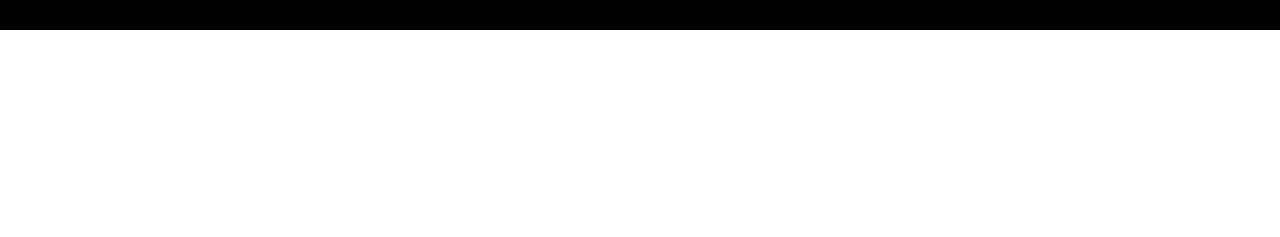
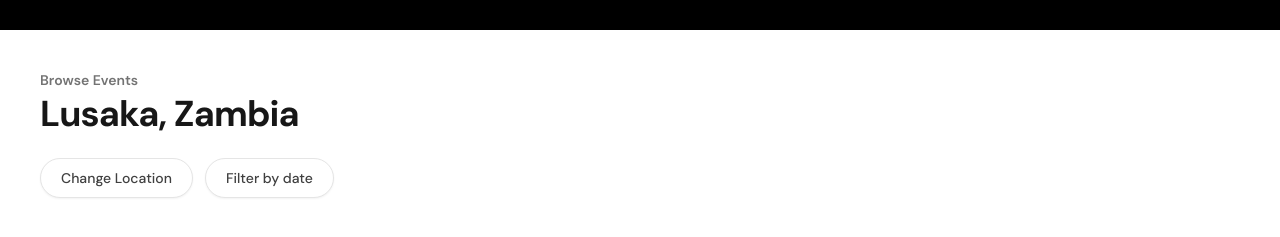
Before and after one commit to Brandon158-cmyk/yticketscore, a Next.js app: page / in a window 1280 px wide. Shown: the part 6636-6873 px from the top of the page. Before the commit the page ends 6666 px from the top, so only its background shows below. Built offline with nearby package versions, Linux system fonts and the light colour scheme.

Commit message:
feat: implement event filtering functionality with location and date range selection on the home page.

```diff
--- a/app/page.tsx
+++ b/app/page.tsx
@@ -1,9 +1,11 @@
 import { HeroBanner } from "@/components/layout/hero-banner";
+import { EventFilters } from "@/components/layout/event-filters";
 
 export default function Home() {
   return (
     <main>
       <HeroBanner />
+      <EventFilters />
     </main>
   );
 }
--- /dev/null
+++ b/components/layout/event-filters.tsx
@@ -0,0 +1,179 @@
+"use client";
+
+import * as React from "react";
+import { format } from "date-fns";
+import {
+  Popover,
+  PopoverContent,
+  PopoverTrigger,
+} from "@/components/ui/popover";
+import {
+  Command,
+  CommandEmpty,
+  CommandGroup,
+  CommandInput,
+  CommandItem,
+  CommandList,
+} from "@/components/ui/command";
+import { Calendar } from "@/components/ui/calendar";
+import { Button } from "@/components/ui/button";
+import { DateRange } from "react-day-picker";
+
+/* ------------------------------------------------------------------ */
+/*  Zambia Cities Data                                                 */
+/* ------------------------------------------------------------------ */
+const ZAMBIA_CITIES = [
+  "Lusaka",
+  "Kitwe",
+  "Ndola",
+  "Kabwe",
+  "Chingola",
+  "Mufulira",
+  "Livingstone",
+  "Luanshya",
+  "Kasama",
+  "Chipata",
+];
+
+export function EventFilters() {
+  const [location, setLocation] = React.useState("Lusaka, Zambia");
+  const [isLocationOpen, setIsLocationOpen] = React.useState(false);
+
+  const [date, setDate] = React.useState<DateRange | undefined>(undefined);
+  const [isDateOpen, setIsDateOpen] = React.useState(false);
+
+  return (
+    <div className="w-full bg-white pt-10 pb-16">
+      <div className="mx-auto max-w-[1400px] px-4 sm:px-6 lg:px-10">
+        <h2 className="text-sm font-semibold text-neutral-500 mb-1">
+          Browse Events
+        </h2>
+        <h1 className="text-4xl font-bold tracking-tight text-neutral-900 mb-6">
+          {location}
+        </h1>
+
+        <div className="flex flex-wrap items-center gap-3">
+          <Popover open={isLocationOpen} onOpenChange={setIsLocationOpen}>
+            <PopoverTrigger asChild>
+              <Button
+                variant="outline"
+                className={`rounded-full h-10 px-5 transition-colors ${
+                  isLocationOpen || location !== "Lusaka, Zambia"
+                    ? "bg-neutral-900 text-white border-neutral-900 hover:bg-neutral-800 hover:text-white"
+                    : "bg-white border-neutral-200 text-neutral-700 hover:bg-neutral-50"
+                }`}
+              >
+                Change Location
+              </Button>
+            </PopoverTrigger>
+            <PopoverContent
+              className="w-[300px] p-0 rounded-2xl shadow-lg border-neutral-100"
+              align="start"
+              sideOffset={8}
+            >
+              <Command>
+                <CommandInput
+                  placeholder=""
+                  className="h-12 border-0 focus:ring-0"
+                  autoFocus
+                />
+                <CommandList>
+                  <CommandEmpty>No location found.</CommandEmpty>
+                  <CommandGroup>
+                    {ZAMBIA_CITIES.map((city) => (
+                      <CommandItem
+                        key={city}
+                        value={city}
+                        onSelect={(currentValue) => {
+                          const matches = ZAMBIA_CITIES.find(
+                            (c) =>
+                              c.toLowerCase() === currentValue.toLowerCase(),
+                          );
+                          setLocation(
+                            matches ? `${matches}, Zambia` : currentValue,
+                          );
+                          setIsLocationOpen(false);
+                        }}
+                      >
+                        {city}, Zambia
+                      </CommandItem>
+                    ))}
+                  </CommandGroup>
+                </CommandList>
+              </Command>
+            </PopoverContent>
+          </Popover>
+
+          <Popover open={isDateOpen} onOpenChange={setIsDateOpen}>
+            <PopoverTrigger asChild>
+              <Button
+                variant="outline"
+                className={`rounded-full h-10 px-5 transition-colors ${
+                  isDateOpen || date?.from
+                    ? "bg-neutral-900 text-white border-neutral-900 hover:bg-neutral-800 hover:text-white"
+                    : "bg-white border-neutral-200 text-neutral-700 hover:bg-neutral-50"
+                }`}
+              >
+                {date?.from ? (
+                  date.to ? (
+                    <>
+                      {format(date.from, "MMM d, yyyy")} -{" "}
+                      {format(date.to, "MMM d, yyyy")}
+                    </>
+                  ) : (
+                    format(date.from, "MMM d, yyyy")
+                  )
+                ) : (
+                  "Filter by date"
+                )}
+              </Button>
+            </PopoverTrigger>
+            <PopoverContent
+              className="w-auto p-4 rounded-3xl shadow-lg border-neutral-100"
+              align="start"
+              sideOffset={8}
+            >
+              <Calendar
+                mode="range"
+                selected={date}
+                onSelect={setDate}
+                initialFocus
+                numberOfMonths={2}
+                disabled={(date) => {
+                  const today = new Date();
+                  today.setHours(0, 0, 0, 0);
+                  return date < today;
+                }}
+                className="p-0"
+              />
+              <div className="mt-4 flex items-center justify-between border-t border-neutral-100 pt-4 px-2">
+                <Button
+                  variant="ghost"
+                  size="sm"
+                  onClick={() => setDate(undefined)}
+                  className="text-neutral-500 hover:text-neutral-900 font-semibold"
+                >
+                  Clear
+                </Button>
+                <Button
+                  size="sm"
+                  onClick={() => setIsDateOpen(false)}
+                  className={`rounded-lg px-6 font-semibold transition-colors ${
+                    date?.from && date?.to
+                      ? "bg-neutral-900 text-white hover:bg-neutral-800"
+                      : "bg-neutral-100 text-neutral-400 hover:bg-neutral-200 hover:text-neutral-900"
+                  }`}
+                >
+                  Apply
+                </Button>
+              </div>
+            </PopoverContent>
+          </Popover>
+        </div>
+
+        {/* Bottom separator similar to the 1st screenshot */}
+        <div className="mt-10 border-b border-neutral-100" />
+      </div>
+    </div>
+  );
+}
```
